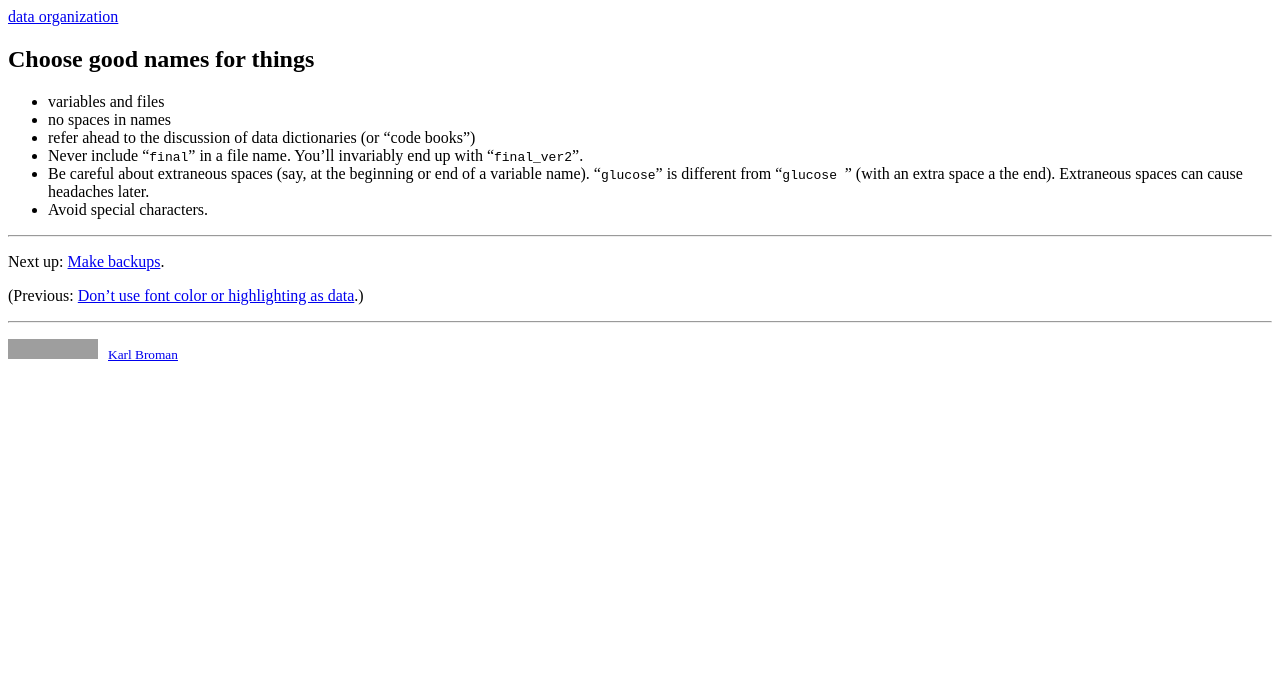
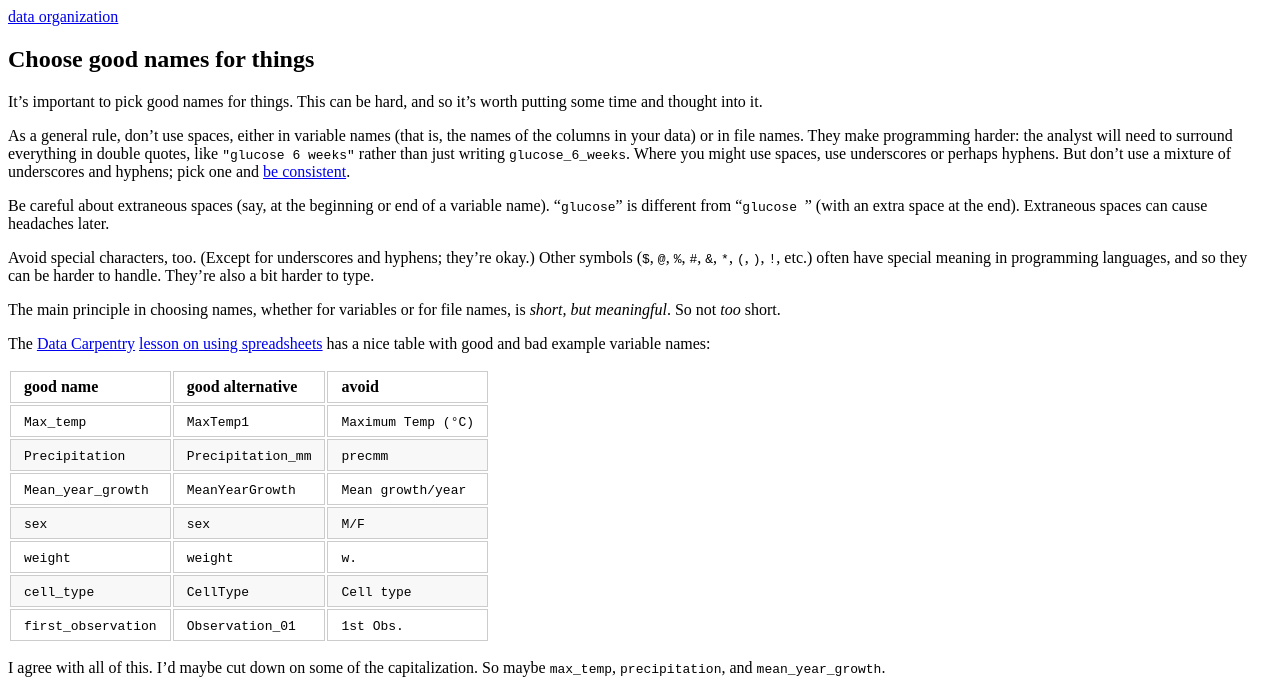
Before and after one commit to kbroman/dataorg, a Jekyll site: the page built from pages/names.md, in a window 1280 px wide. Shown: the top 693 px of the page. Built offline with Jekyll 4.4.1, drawn with Linux system fonts in a browser that asks for light colours; some of the changed text lies outside the part shown; grey boxes are pictures that could not be loaded.

Commit message:
Fill out the "names" page

```diff
--- a/pages/names.md
+++ b/pages/names.md
@@ -4,19 +4,102 @@ title: Choose good names for things
 description: "Data organization: naming things"
 ---
 
-- variables and files
-- no spaces in names
-- refer ahead to the discussion of data dictionaries (or "code books")
-- Never include "`final`" in a file name. You'll invariably end up
-  with "`final_ver2`".
-- Be careful about extraneous spaces (say, at the beginning or end of
-  a variable name). "`glucose`" is different from "`glucose `" (with
-  an extra space a the end). Extraneous spaces can cause headaches
-  later.
-- Avoid special characters.
+
+It's important to pick good names for things. This can be
+hard, and so it's worth putting some time and thought into it.
+
+As a general rule, don't use spaces, either in variable names (that
+is, the names of the columns in your data) or in
+file names. They make programming harder: the analyst will need to
+surround everything in double quotes, like `"glucose 6 weeks"` rather
+than just writing `glucose_6_weeks`. Where you might use spaces, use
+underscores or perhaps hyphens. But don't use a mixture of underscores
+and hyphens; pick one and [be consistent](consistency.html).
+
+Be careful about extraneous spaces (say, at the beginning or end of a
+variable name). "`glucose`" is different from "`glucose `" (with an
+extra space at the end). Extraneous spaces can cause headaches later.
+
+Avoid special characters, too. (Except for underscores and hyphens;
+they're okay.) Other symbols (`$`, `@`, `%`, `#`, `&`, `*`, `(`, `)`,
+`!`, etc.) often have special meaning in programming languages, and so
+they can be harder to handle.  They're also a bit harder to type.
+
+The main principle in choosing names, whether for variables or for
+file names, is *short, but meaningful*. So not *too* short.
+
+The [Data Carpentry](http://datacarpentry.org/)
+[lesson on using spreadsheets](https://github.com/datacarpentry/excel-ecology/blob/gh-pages/02-common-mistakes.md)
+has a nice table with good and bad example variable names:
+
+**good name**       | **good alternative** | **avoid**
+------------------- | -------------------- | ---------
+`Max_temp`          | `MaxTemp1`           | `Maximum Temp (°C)`
+`Precipitation`     | `Precipitation_mm`   | `precmm`
+`Mean_year_growth`  | `MeanYearGrowth`     | `Mean growth/year`
+`sex`               | `sex`                | `M/F`
+`weight`            | `weight`             | `w.`
+`cell_type`         | `CellType`           | `Cell type`
+`first_observation` | `Observation_01`     | `1st Obs.`
+
+I agree with all of this. I'd maybe cut down on some of the
+capitalization. So maybe `max_temp`, `precipitation`, and `mean_year_growth`.
+
+Finally, never include "`final`" in a file name. You'll invariably end up
+with "`final_ver2`". I can't say that without referring to this
+[PHD comic](http://www.phdcomics.com/comics/archive.php?comicid=1531):
+
+<a
+href="http://www.phdcomics.com/comics/archive.php?comicid=1531"><img
+src="http://www.phdcomics.com/comics/archive/phd101212s.gif" alt="PHD Comic on Final.doc" width="400"/></a>
+
+[phdcomics.com](http://www.phdcomics.com/comics/archive.php?comicid=1531)
 
 ---
 
 Next up: [Make backups](backups.html).
 
 (Previous: [Don't use font color or highlighting as data](no_highlighting.html).)
+
+
+<!-- github markdown style for the table,
+     from https://gist.github.com/tuzz/3331384 -->
+<style>
+table {
+  margin: 15px 0;
+  padding: 0;
+}
+table tr {
+  border-top: 1px solid #cccccc;
+  background-color: white;
+  margin: 0;
+  padding: 0;
+}
+
+table tr:nth-child(2n) {
+  background-color: #f8f8f8;
+}
+
+table tr th {
+  font-weight: bold;
+  border: 1px solid #cccccc;
+  text-align: left;
+  margin: 0;
+  padding: 6px 13px;
+}
+
+table tr td {
+  border: 1px solid #cccccc;
+  text-align: left;
+  margin: 0;
+  padding: 6px 13px;
+}
+
+table tr th :first-child, table tr td :first-child {
+  margin-top: 0;
+}
+
+table tr th :last-child, table tr td :last-child {
+  margin-bottom: 0;
+}
+</style>
```
Also changed, not shown: pages/names.Rmd (+93 -10 lines).
